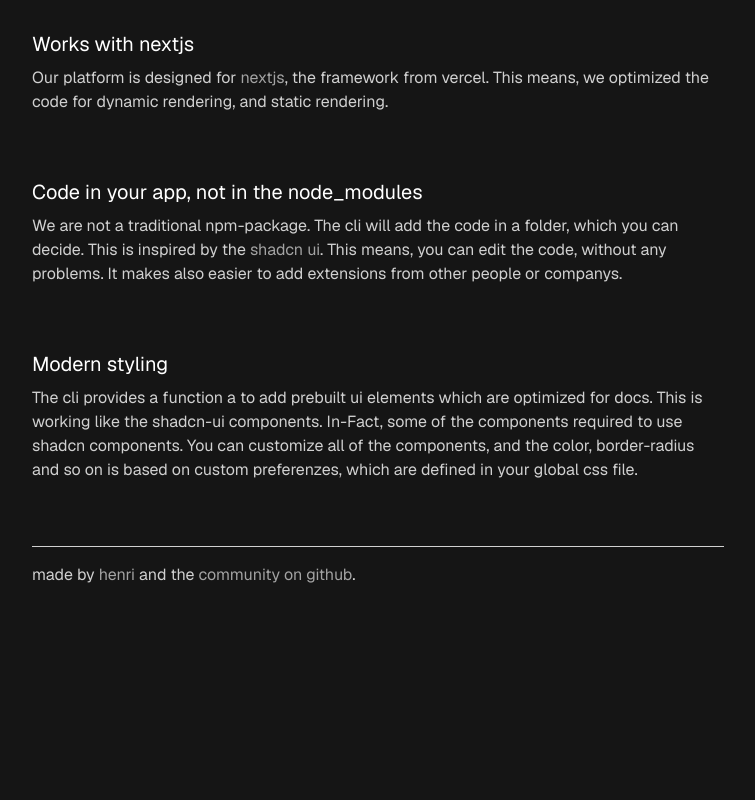
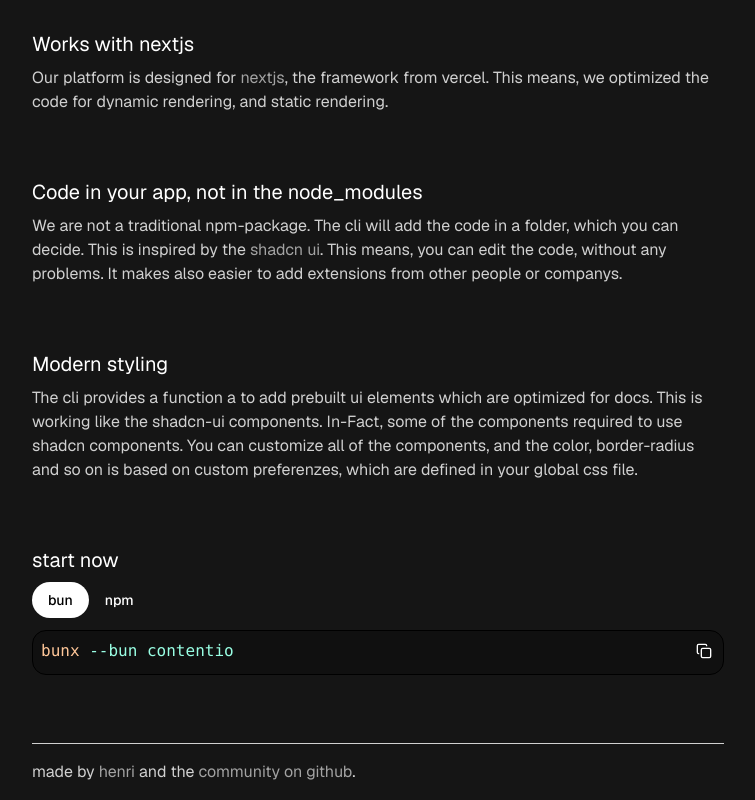
Before and after one commit to i-am-henri/contentio, a Next.js app: page / in a window 1280 px wide. Shown: the part 466-1266 px from the top of the page, without its empty margins (266-1021 px from the left). Before the commit the page ends 1069 px from the top, so only its background shows below. Built offline with nearby package versions, Linux system fonts and the light colour scheme.

Commit message:
added tabs view

```diff
--- a/app/(content)/docs/page.tsx
+++ b/app/(content)/docs/page.tsx
@@ -26,8 +26,21 @@
 
     return <div className="bg-[#151515] min-h-screen text-white flex items-start justify-center">
         <div className="w-[700px]">
-
-            <MDXRemote components={{ Viewer, Link, FileTree, FileTreeItem, File, FileTreeContent, FileTreeTrigger  }} source={withoutFrontmatter} />
+            <MDXRemote components={{ Viewer, Link, FileTree, FileTreeItem, File, FileTreeContent, FileTreeTrigger, ...standartComponents }} source={withoutFrontmatter} />
         </div>
     </div>
 }
+const standartComponents = {
+    h1: (props: React.HTMLAttributes<HTMLHeadingElement>) => (
+        <h1  className="text-3xl font-bold" {...props} />
+    ),
+    h2: (props: React.HTMLAttributes<HTMLHeadingElement>) => (
+        <h2  className="text-2xl font-bold" {...props} />
+    ),
+    h3: (props: React.HTMLAttributes<HTMLHeadingElement>) => (
+        <h3  className="text-xl font-bold" {...props} />
+    ),
+    h4: (props: React.HTMLAttributes<HTMLHeadingElement>) => (
+        <h4  className="text-large font-bold" {...props} />
+    )
+}
--- a/app/page.tsx
+++ b/app/page.tsx
@@ -1,4 +1,6 @@
+import Viewer from "@/components/editor/Viewer";
 import Link from "@/components/ui/link";
+import { Tabs } from "@/components/ui/tabs";
 import { cn } from "@/lib/utils"
 import { ReactNode } from "react"
 
@@ -42,6 +44,19 @@
           <h2 className="text-xl mb-2">Modern styling</h2>
           <p className="text-[#d0d0d0]">The cli provides a function a to add prebuilt ui elements which are optimized for docs. This is working like the shadcn-ui components. In-Fact, some of the components required to use shadcn components. You can customize all of the components, and the color, border-radius and so on is based on custom preferenzes, which are defined in your global css file.</p>
         </div>
+        <div>
+          <h2 className="text-xl mb-2">start now</h2>
+          <Tabs tabs={[
+            {
+              name: "bun",
+              content: <Viewer code="bunx --bun contentio" language="bash" />
+            },
+            {
+              name: "npm",
+              content: <Viewer code="npx contentio" language="bash" />
+            }
+          ]} />
+        </div>
         <div className="text-[#d0d0d0] pb-4">
           <hr className="mb-4 border-[#d0d0d0]" />
           made by <Link href="https://henri.gg">henri</Link> and the <Link href="https://git.new/contentio">community on github</Link>.
--- a/components/editor/Viewer.tsx
+++ b/components/editor/Viewer.tsx
@@ -9,7 +9,7 @@
     })
 
     return (
-        <div className='border docs my-1 border-black rounded-md p-2 bg-[#101010] flex' >
+        <div className='border w-full docs my-1 border-black rounded-md p-2 bg-[#101010] flex' >
             <div dangerouslySetInnerHTML={{ __html: html }} className='w-full'></div>
             <div className='w-5 h-full ml-5'>
                 <Copy text={code}>
--- a/components/ui/tabs.tsx
+++ b/components/ui/tabs.tsx
@@ -5,42 +5,38 @@
 import { motion } from "framer-motion";
 
 import { cn } from "@/lib/utils";
+type Tab = {
+  name: string,
+  content: React.ReactNode,
 
+}
 type TabsProps = {
   containerClassName?: string;
   activeTabClassName?: string;
   tabClassName?: string;
+  tabs: Tab[]
 };
 
 export function Tabs({
   containerClassName,
   activeTabClassName,
   tabClassName,
+  tabs
 }: TabsProps) {
   const [activeIdx, setActiveIdx] = useState<number>(0);
 
-  const tabs = [
-    {
-      title: "Product",
-    },
-    {
-      title: "Services",
-    },
-    {
-      title: "About",
-    },
-  ];
 
   return (
     <div
       className={cn(
-        "relative flex flex-wrap items-center justify-center",
+        "relative flex flex-wrap items-start justify-start flex-col",
         containerClassName
       )}
     >
+      <div className="flex mb-2">
         {tabs.map((tab, index) => (
           <button
-          key={tab.title}
+            key={tab.name}
             onClick={() => setActiveIdx(index)}
             className={cn(
               "group relative z-[1] rounded-full px-4 py-2",
@@ -65,10 +61,16 @@
                 activeIdx === index ? "text-black delay-100" : "text-white"
               )}
             >
-            {tab.title}
+              {tab.name}
             </span>
           </button>
         ))}
       </div>
+      <motion.div initial={{ opacity: 0 }} animate={{ opacity: 1 }} className="w-full" key={activeIdx}>
+        {
+          tabs[activeIdx].content
+        }
+      </motion.div>
+    </div>
   );
 }
```
Also changed, not shown: 1 other file (tests, documents, lock files or other folders). Lines whose indentation alone changed are shown as unchanged.
